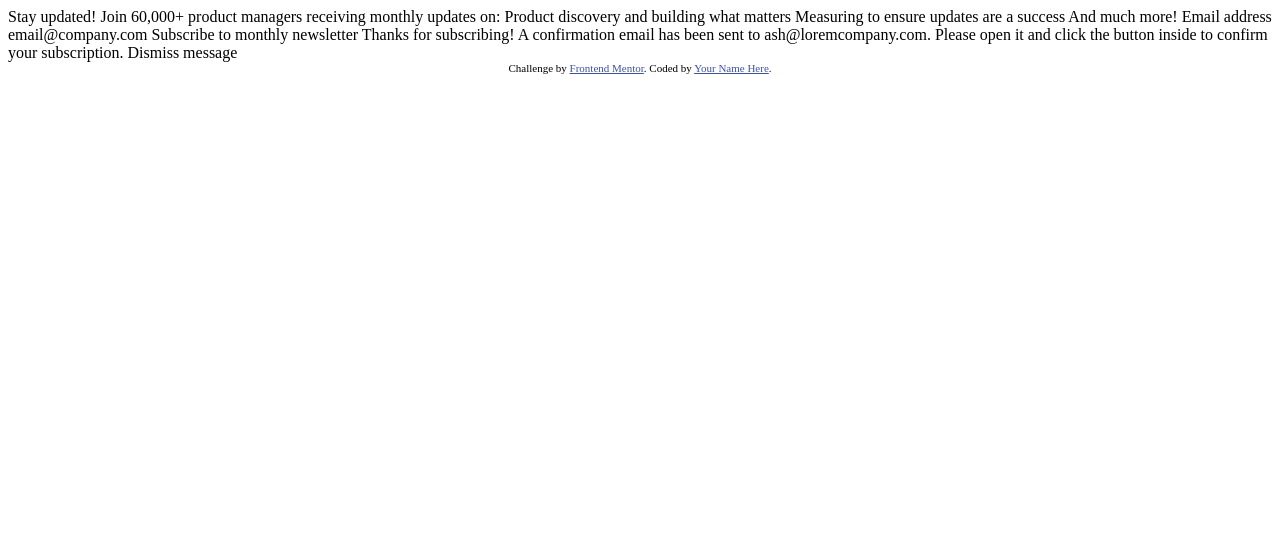
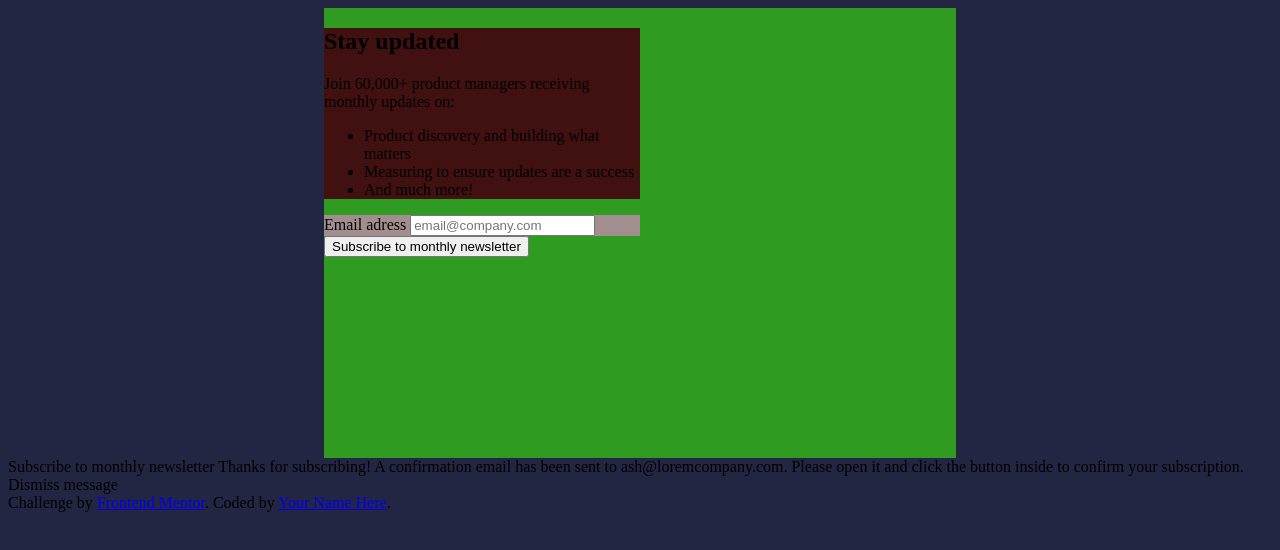
Before and after one commit to Dan-ala/Newslettersign-up-with-success-message, a plain HTML site: page index.html in a window 1280 px wide. Drawn offline with Linux system fonts and the light colour scheme.

Commit message:
Trying to finish the first snippet of the form

```diff
--- /dev/null
+++ b/assets/css/styles.css
@@ -0,0 +1,25 @@
+body{
+    background: #222643;
+}
+
+form{
+    background: #2f9c21;
+    min-height: 450px;
+    width: 50%;
+}
+
+.father{
+    display: flex;
+    justify-content: center;
+}
+
+.DIV_PRINCIPAL{
+    background: rgb(65, 16, 16);
+    max-width: 50%;
+}
+
+.div1{
+    background: rgb(162, 142, 142);
+    align-items: center;
+    max-width: 50%;
+}
--- a/index.html
+++ b/index.html
@@ -7,27 +7,39 @@
   <link rel="icon" type="image/png" sizes="32x32" href="./assets/images/favicon-32x32.png">
 
   <title>Frontend Mentor | Newsletter sign-up form with success message</title>
+  <link rel="stylesheet" href="assets/css/styles.css">
 
-  <!-- Feel free to remove these styles or customise in your own stylesheet 👍 -->
-  <style>
-    .attribution { font-size: 11px; text-align: center; }
-    .attribution a { color: hsl(228, 45%, 44%); }
-  </style>
 </head>
 <body>
 
-  <!-- Sign-up form start -->
+  <header></header>
 
-  Stay updated!
+  <main>
+    <div class="father">
+      <form action="">
+        <div class="DIV_PRINCIPAL">
+          <!-- Title -->
+          <h2>Stay updated</h2>
+          <!-- The first comment -->
+          <p>Join 60,000+ product managers receiving monthly updates on:</p>
 
-  Join 60,000+ product managers receiving monthly updates on:
+          <!-- List -->
+          <ul>
+            <li>Product discovery and building what matters</li>
+            <li> Measuring to ensure updates are a success</li>
+            <li>And much more!</li>
+          </ul>
+        </div>
 
-  Product discovery and building what matters
-  Measuring to ensure updates are a success
-  And much more!
+        <div class="div1">
+          <label for="email-address">Email adress</label>
+          <input type="text" id="email" name="email-address" placeholder="email@company.com">
+        </div>
 
-  Email address
-  email@company.com
+        <button>Subscribe to monthly newsletter</button>
+      </form>
+    </div>
+  </main>
 
   Subscribe to monthly newsletter
 
```
Also changed, not shown: assets/images/icon-list.png (added), assets/images/icon-list.svg (deleted), assets/images/icon-success.png (added), assets/images/icon-success.svg (deleted), assets/images/illustration-sign-up-desktop.png (added), assets/images/illustration-sign-up-desktop.svg (deleted), assets/images/illustration-sign-up-mobile.png (added), assets/images/illustration-sign-up-mobile.svg (deleted), design/desktop-preview.jpg.
